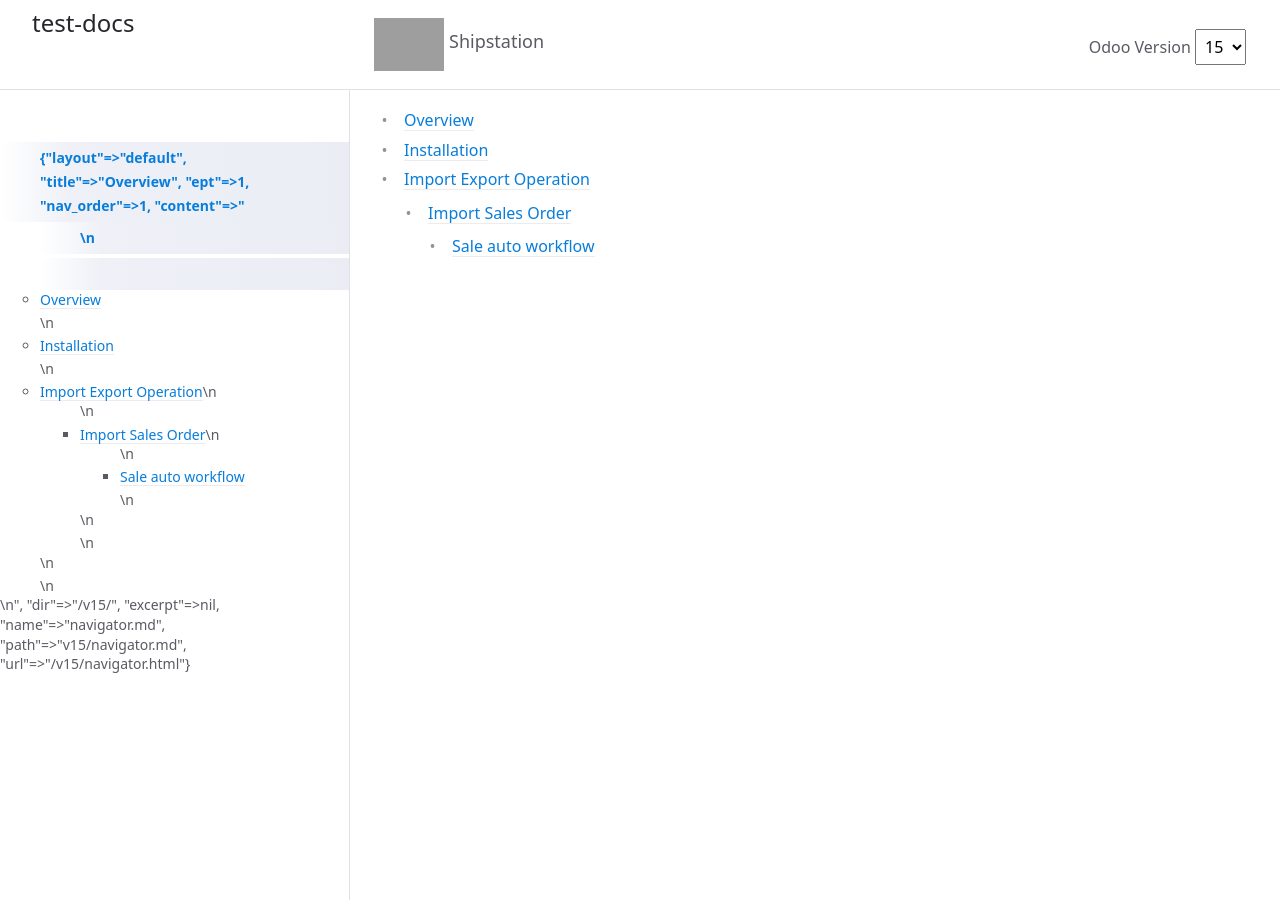
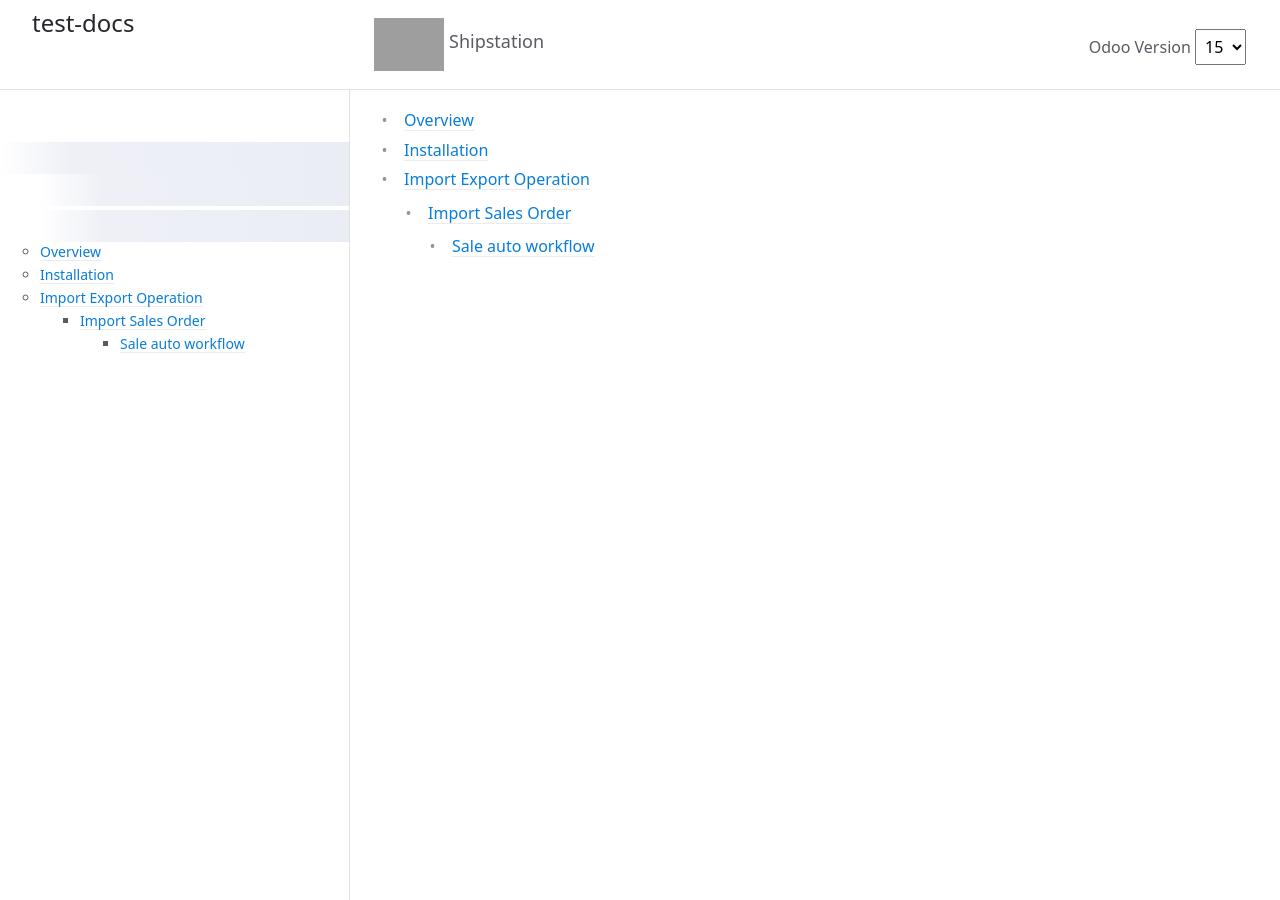
Before and after one commit to hemangb-emipro/test-docs, a Jekyll site: the page built from docs/v15/navigator.md, in a window 1280 px wide. Built offline with Jekyll 4.4.1, drawn with Linux system fonts in a browser that asks for light colours.

Commit message:
Update nav1.html

```diff
--- a/docs/theme/includes/nav1.html
+++ b/docs/theme/includes/nav1.html
@@ -13,7 +13,7 @@
       {%- assign temp_node_url = node.url | split: '/' -%}
       {%- if temp_page_version[1] == temp_node_url[1] -%}
       <li class="nav-list-item active">
-            <a href="{{ absolute_url }}" class="nav-list-link active">{{ node }}</a>
+            <a href="{{ absolute_url }}" class="nav-list-link active">{{ node.content }}</a>
           </li>
 
 
```
